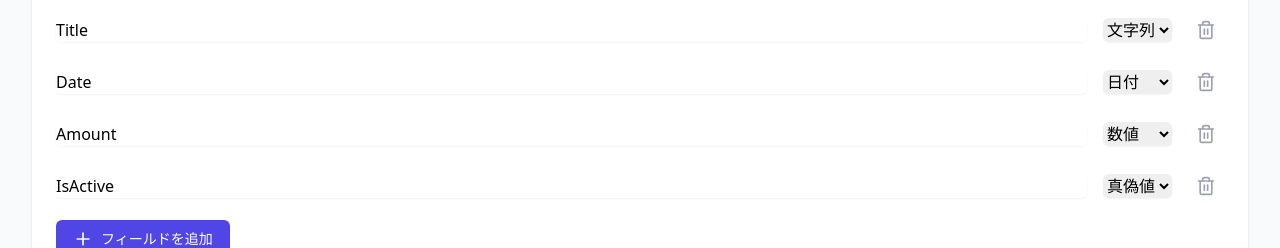
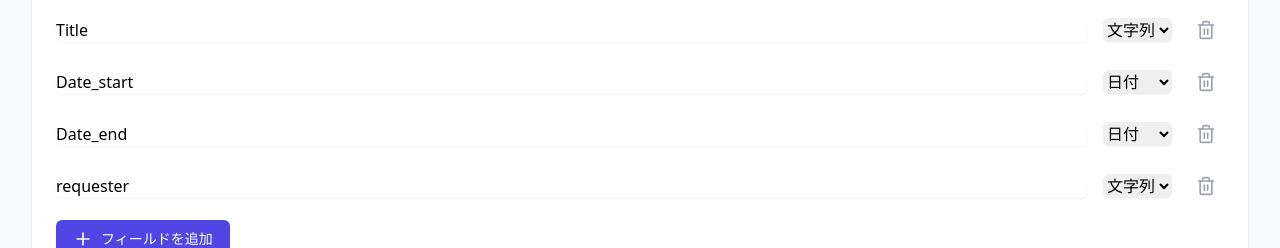
Before and after one commit to junswat/request-text, a React (Vite) app: page / in a window 1280 px wide. Shown: the part 162-410 px from the top of the page. Built offline with nearby package versions, Linux system fonts and the light colour scheme.

Commit message:
Fix TypeScript error and improve default structure

```diff
--- a/src/App.tsx
+++ b/src/App.tsx
@@ -8,10 +8,26 @@ import { StructureField } from './types';
 function App() {
   const [activeTab, setActiveTab] = useState<'structure' | 'analyze' | 'settings'>('structure');
   const [structure, setStructure] = useState<StructureField[]>([
-    { name: 'Title', type: 'string' },
-    { name: 'Date', type: 'date' },
-    { name: 'Amount', type: 'number' },
-    { name: 'IsActive', type: 'boolean' }
+    {
+      name: 'Title',
+      type: 'string',
+      description: 'タイトルまたは件名'
+    },
+    {
+      name: 'Date_start',
+      type: 'date',
+      description: '開始日（YYYY-MM-DD形式）'
+    },
+    {
+      name: 'Date_end',
+      type: 'date',
+      description: '終了日（YYYY-MM-DD形式）'
+    },
+    {
+      name: 'requester',
+      type: 'string',
+      description: '依頼者名'
+    }
   ]);
 
   return (
```
